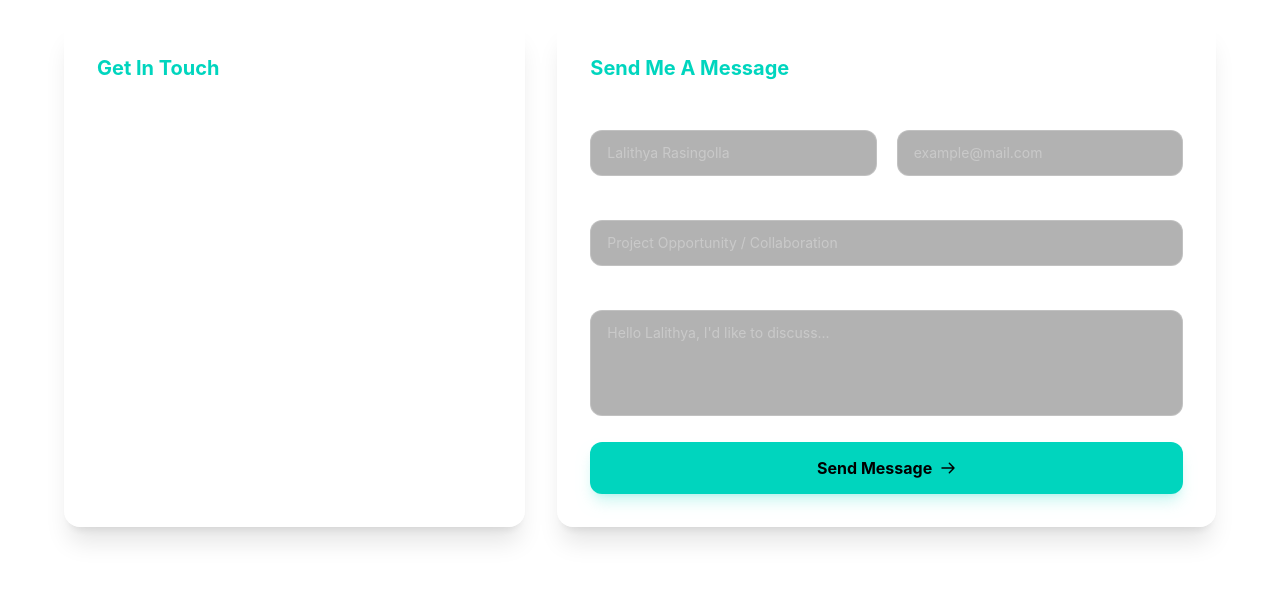
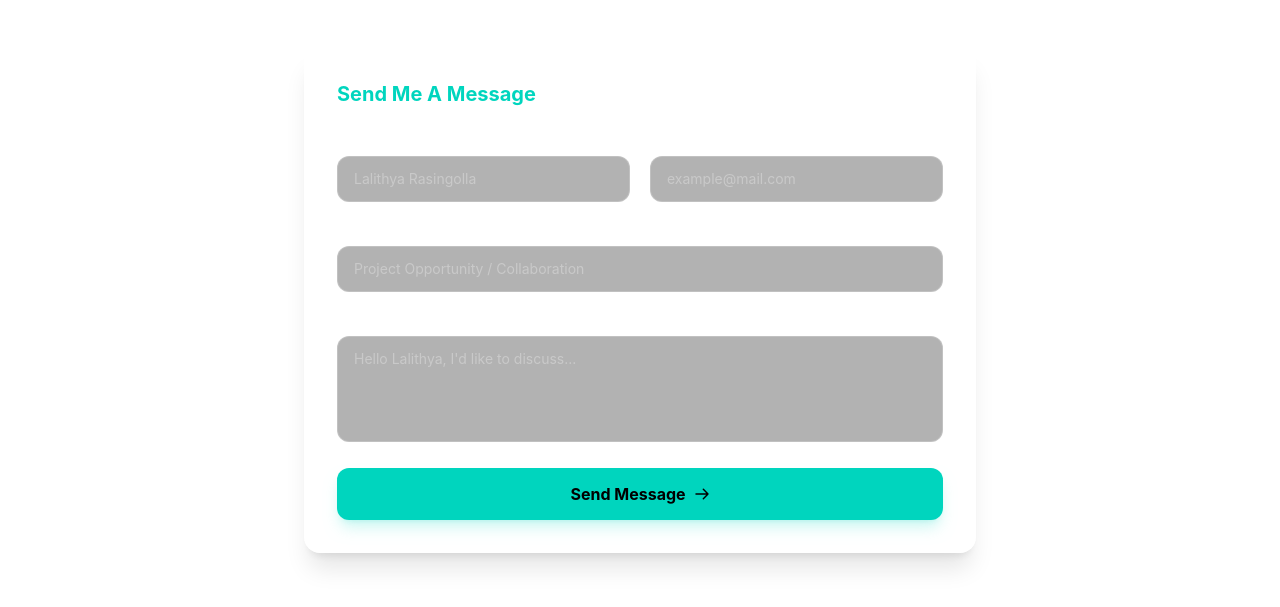
Before and after one commit to Lalithya-alt/portfolio, a React (Vite) app in the folder Frontend/: page / in a window 1280 px wide. Shown: the part 6370-6977 px from the top of the page. Built offline with nearby package versions, Linux system fonts and the light colour scheme.

Commit message:
contact form center
remove left side details and contact form centered

```diff
--- a/Frontend/src/components/Contact.jsx
+++ b/Frontend/src/components/Contact.jsx
@@ -50,51 +50,18 @@ export default function Contact() {
         <p className="mt-4 text-white/60 text-sm md:text-base leading-relaxed">
           I am currently open to internship and part-time software engineering opportunities.
           Feel free to reach out for collaborations or questions!
+
+          Have a project idea, opportunity, or inquiry? Feel free to contact me directly using the
+          information below or by filling out the form.
+
         </p>
       </div>
 
-      {/* Main Grid: Contact Info & Form */}
-      <div className="grid grid-cols-1 lg:grid-cols-12 gap-8 w-full max-w-6xl">
-        {/* Left Column: Info Cards (5 cols) */}
-        <div className="lg:col-span-5 flex flex-col gap-6">
-          <div className="bg-white/10 backdrop-blur-md border border-white/20 rounded-2xl p-8 shadow-xl flex flex-col justify-between h-full">
-            <h2 className="text-xl font-bold text-teal-400 mb-6">
-              Get In Touch
-            </h2>
-            <p className="text-white/70 text-sm leading-relaxed mb-8">
-              Have a project idea, opportunity, or inquiry? Feel free to contact me directly using the information below or by filling out the form.
-            </p>
-            {/* Social Links */}
-            <div className="pt-8 mt-8 border-t border-white/10 flex items-center gap-4">
-              <span className="text-xs text-white/50 font-medium">Follow Me:</span>
-              <a
-                href="https://github.com/Lalithya-alt"
-                target="_blank"
-                rel="noopener noreferrer"
-                aria-label="GitHub"
-                className="w-9 h-9 rounded-lg bg-white/5 border border-white/20 flex items-center justify-center text-white hover:text-teal-400 hover:border-teal-400 transition duration-300"
-              >
-                <svg className="w-4 h-4 fill-current" viewBox="0 0 24 24">
-                  <path d="M12 0C5.37 0 0 5.37 0 12c0 5.3 3.438 9.8 8.205 11.387.6.113.82-.258.82-.577 0-.285-.01-1.04-.015-2.04-3.338.724-4.042-1.61-4.042-1.61-.546-1.385-1.335-1.755-1.335-1.755-1.087-.744.084-.729.084-.729 1.205.084 1.838 1.236 1.838 1.236 1.07 1.835 2.809 1.305 3.495.998.108-.776.417-1.305.76-1.605-2.665-.3-5.466-1.332-5.466-5.93 0-1.31.465-2.38 1.235-3.22-.135-.303-.54-1.523.105-3.176 0 0 1.005-.322 3.3 1.23.96-.267 1.98-.399 3-.405 1.02.006 2.04.138 3 .405 2.28-1.552 3.285-1.23 3.285-1.23.645 1.653.24 2.873.12 3.176.765.84 1.23 1.91 1.23 3.22 0 4.61-2.805 5.625-5.475 5.92.42.36.81 1.096.81 2.22 0 1.606-.015 2.896-.015 3.286 0 .315.21.69.825.57C20.565 21.795 24 17.295 24 12c0-6.63-5.37-12-12-12z" />
-                </svg>
-              </a>
-              <a
-                href="https://www.linkedin.com/in/lalithya-rasingolla-039b62292/"
-                target="_blank"
-                rel="noopener noreferrer"
-                aria-label="LinkedIn"
-                className="w-9 h-9 rounded-lg bg-white/5 border border-white/20 flex items-center justify-center text-white hover:text-teal-400 hover:border-teal-400 transition duration-300"
-              >
-                <svg className="w-4 h-4 fill-current" viewBox="0 0 24 24">
-                  <path d="M20.447 20.452h-3.554v-5.569c0-1.328-.027-3.037-1.852-3.037-1.853 0-2.136 1.445-2.136 2.939v5.667H9.351V9h3.414v1.561h.046c.477-.9 1.637-1.85 3.37-1.85 3.601 0 4.267 2.37 4.267 5.455v6.286zM5.337 7.433a2.062 2.062 0 01-2.063-2.065 2.064 2.064 0 012.063 2.065zm1.782 13.019H3.555V9h3.564v11.452zM22.225 0H1.771C.792 0 0 .774 0 1.729v20.542C0 23.227.792 24 1.771 24h20.451C23.2 24 24 23.227 24 22.271V1.729C24 .774 23.2 0 22.222 0h.003z" />
-                </svg>
-              </a>
-            </div>
-          </div>
-        </div>
+      {/* Contact Form Container (Centered) */}
+      <div className="flex justify-center w-full max-w-6xl">
 
-        {/* Right Column: Contact Form (7 cols) */}
-        <div className="lg:col-span-7">
+        {/* Contact Form */}
+        <div className="w-full lg:w-7/12">
           <div className="bg-white/10 backdrop-blur-md border border-white/20 rounded-2xl p-8 shadow-xl">
             <h2 className="text-xl font-bold text-teal-400 mb-6">
               Send Me A Message
```
